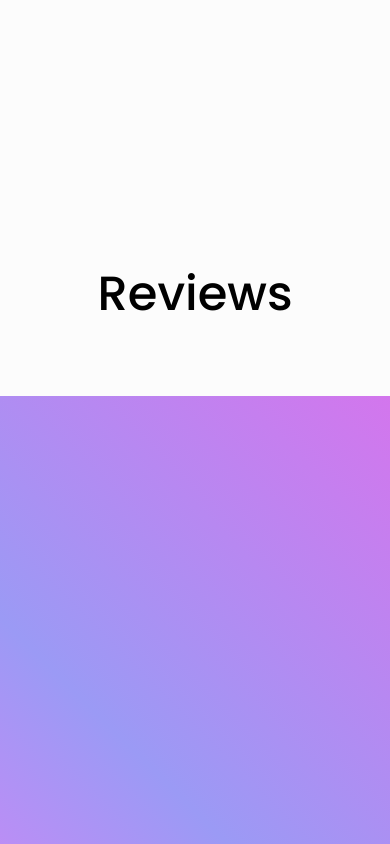
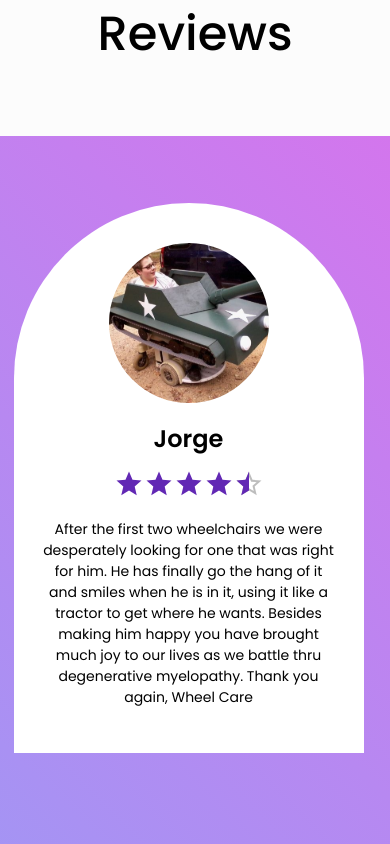
Before and after one commit to Fuz7/Wheel-Care, a React (Vite) app: page /home in a window 390 px wide. Shown: the part 3820-4664 px from the top of the page. Built offline with nearby package versions, Linux system fonts and the light colour scheme.

Commit message:
Add responsiveness on home review section

```diff
--- a/src/components/Home/BestSeller.jsx
+++ b/src/components/Home/BestSeller.jsx
@@ -56,7 +56,7 @@ export default function BestSeller() {
   return (
     <section
       ref={containerRef}
-      className="mt-[60px] lg:mt-[1800px] flex flex-col gap-[50px]"
+      className="mt-[150px] lg:mt-[1800px] flex flex-col gap-[50px]"
     >
       <h2 className="self-center font-Poppins-SemiBold text-[40px] lg:text-[48px]">
         Our Best Seller
--- a/src/components/Home/Reviews.jsx
+++ b/src/components/Home/Reviews.jsx
@@ -6,15 +6,23 @@ import morganWheelchair from '@images/morganWheelchair.png';
 import { forwardRef, useEffect, useRef } from 'react';
 import gsap from 'gsap';
 import { ScrollTrigger } from 'gsap/ScrollTrigger';
+import { useMediaQuery } from 'react-responsive';
 
 gsap.registerPlugin(ScrollTrigger);
 
 export default function Reviews() {
   const reviewsRef = useRef([]);
   const containerRef = useRef(null);
+  const isTabletOrMobile = useMediaQuery({ query: '(max-width:1024px)' });
+  const isFirstRender = useRef(true);
 
   useEffect(() => {
-    const timeline = gsap.timeline({
+    let timeline = null;
+    const currentContainerRef = containerRef.current
+    const reviewCurrentRef = reviewsRef.current
+    const isFirstRenderCurrent = isFirstRender.current
+    if(!isTabletOrMobile){
+      timeline = gsap.timeline({
         scrollTrigger: {
           trigger: containerRef.current,
           start: 'top 15%',
@@ -49,21 +57,45 @@ export default function Reviews() {
         duration: 4,
       });
 
+    }
+
     return () => {
+      if(timeline){
+
+        currentContainerRef.style.transform = '';
+        currentContainerRef.style.position = '';
+        currentContainerRef.style.height = 'fit-content'
+        currentContainerRef.style.maxHeight = 'fit-content'
+        currentContainerRef.style.paddingTop = '67px'
+        currentContainerRef.style.paddingBottom = '67px'
+        currentContainerRef.style.minWidth = '100lvw'
+        currentContainerRef.style.maxWidth = '100lvw'
         timeline.kill();
+        if(!isFirstRenderCurrent){
+          reviewCurrentRef.forEach((ref)=>{
+            if(ref){
+              gsap.to(ref,{opacity:1,y:0})
+            }
+
+          })
+        }
         if (ScrollTrigger.getById(timeline.vars.scrollTrigger.id)) {
           ScrollTrigger.getById(timeline.vars.scrollTrigger.id).kill();
         }
+      }
+      isFirstRender.current = false
     };
-  }, []);
+  }, [isTabletOrMobile]);
 
   return (
-    <section className="min-h-[450px] gap-[66px] mt-[500px] mb-[2400px] flex flex-col">
+    <section className="min-h-[450px] gap-[66px] mt-[150px] lg:mt-[500px]
+     mb-[1600px] lg:mb-[2400px] flex flex-col">
       <h2 className="self-center font-Poppins-Medium text-[48px]">Reviews</h2>
       <div
         ref={containerRef}
-        className="min-w-full min-h-[700px] reviewGradient pt-[67px]
-      flex justify-center gap-[150px]"
+        className="min-w-full min-h-[700px] reviewGradient pt-[67px] pb-[67px]
+      flex flex-col lg:flex-row items-center justify-center
+       gap-[100px] lg:gap-[30px] xl:gap-[90px] 2xl:gap-[150px]"
       >
         <ReviewCard
           imgSrc={tankWheelchair}
@@ -113,8 +145,8 @@ const ReviewCard = forwardRef(
     return (
       <div
         ref={ref}
-        className="min-w-[350px] max-w-[350px] max-h-[550px] bg-white
-          rounded-t-[200px] flex flex-col items-center "
+        className="min-w-[350px] max-w-[350px] min-h-[550px] max-h-[550px] bg-white
+          rounded-t-[200px] flex flex-col items-center mr-[13px]"
       >
         <img className="mt-[40px]" src={imgSrc} alt="Reviewed Wheelchair" />
         <p className="mt-[18px] font-Poppins-SemiBold text-[24px]">{header}</p>
```
Lines whose indentation alone changed are shown as unchanged.
